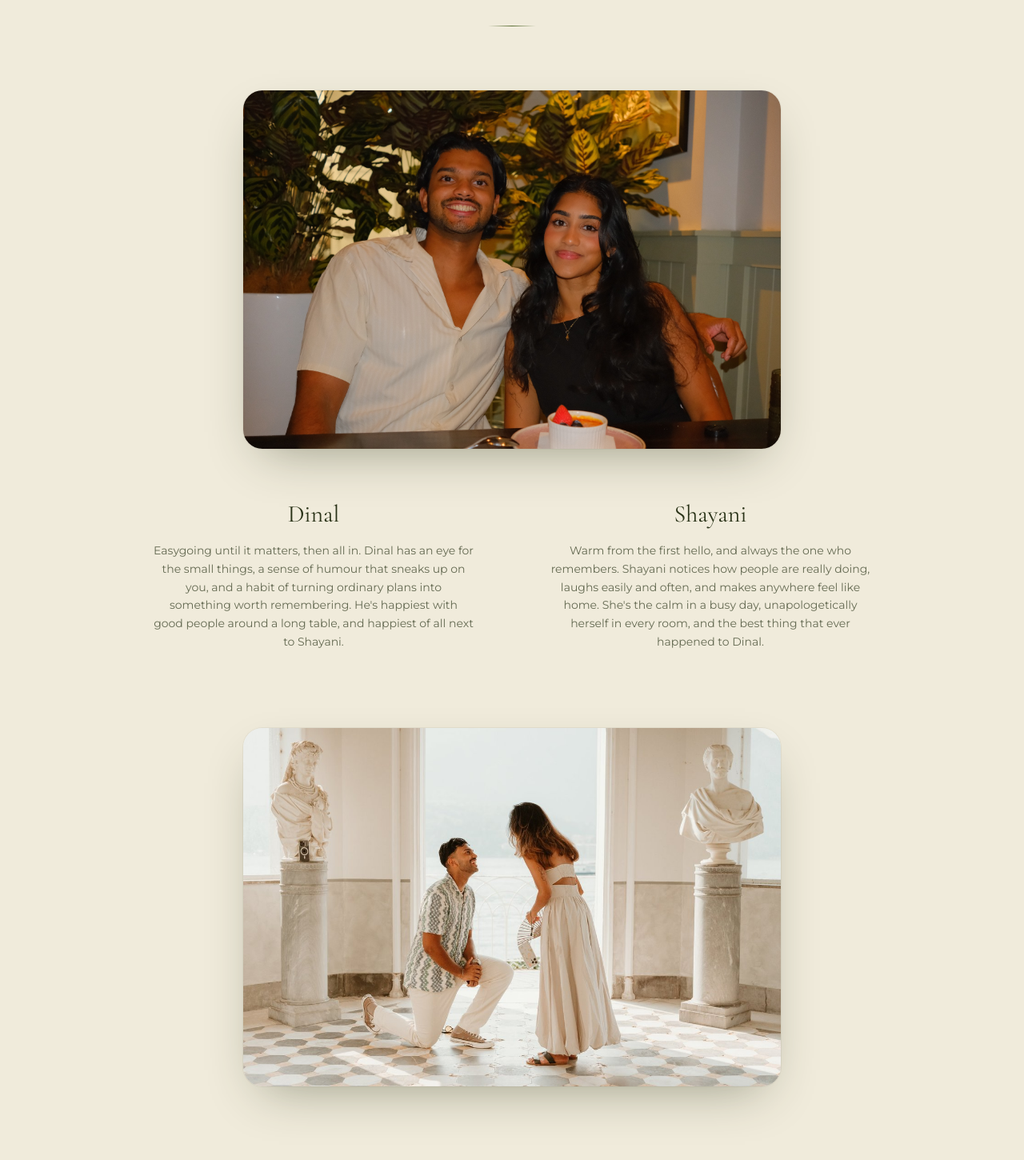
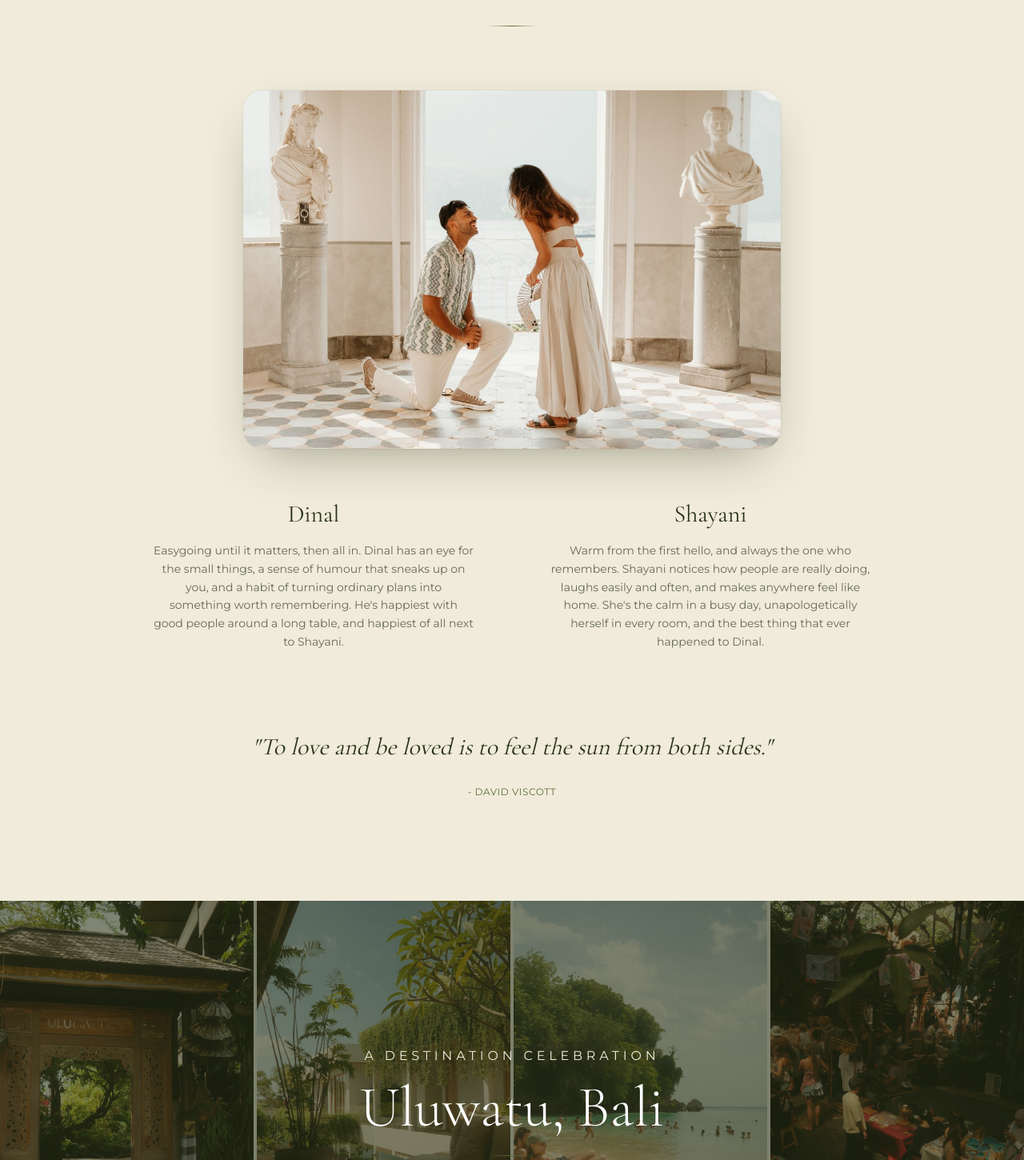
Before and after one commit to dinalp/wedding-website, a Next.js app: page / in a window 1280 px wide. Shown: the part 1780-3230 px from the top of the page at 80% size. Built offline with nearby package versions, Linux system fonts and the light colour scheme.

Commit message:
Proposal photo replaces the dinner photo above the About Us descriptions; remove unused about.jpg

```diff
--- a/src/app/page.tsx
+++ b/src/app/page.tsx
@@ -266,8 +266,8 @@ export default function Home() {
             className="relative aspect-[3/2] max-w-2xl rounded-3xl overflow-hidden mx-auto mb-16 shadow-[0_24px_60px_-24px_rgba(42,51,24,0.45)] ring-1 ring-charcoal/5"
           >
             <Image
-              src="/photos/about.jpg"
-              alt="Dinal and Shayani at dinner"
+              src="/photos/proposal.jpg"
+              alt="Dinal kneeling to propose to Shayani in a sunlit villa overlooking the lake"
               fill
               sizes="(min-width: 672px) 672px, 100vw"
               quality={85}
@@ -314,23 +314,6 @@ export default function Home() {
               </p>
             </motion.div>
           </div>
-
-          <motion.div
-            initial={{ opacity: 0, y: 30 }}
-            whileInView={{ opacity: 1, y: 0 }}
-            transition={{ duration: 0.8 }}
-            viewport={{ once: true }}
-            className="relative aspect-[3/2] max-w-2xl rounded-3xl overflow-hidden mx-auto mt-16 md:mt-24 shadow-[0_24px_60px_-24px_rgba(42,51,24,0.45)] ring-1 ring-charcoal/5"
-          >
-            <Image
-              src="/photos/proposal.jpg"
-              alt="Dinal kneeling to propose to Shayani in a sunlit villa overlooking the lake"
-              fill
-              sizes="(min-width: 672px) 672px, 100vw"
-              quality={85}
-              className="object-cover"
-            />
-          </motion.div>
 
           <motion.div
             initial={{ opacity: 0, y: 50 }}
```
Also changed, not shown: public/photos/about.jpg (deleted).
